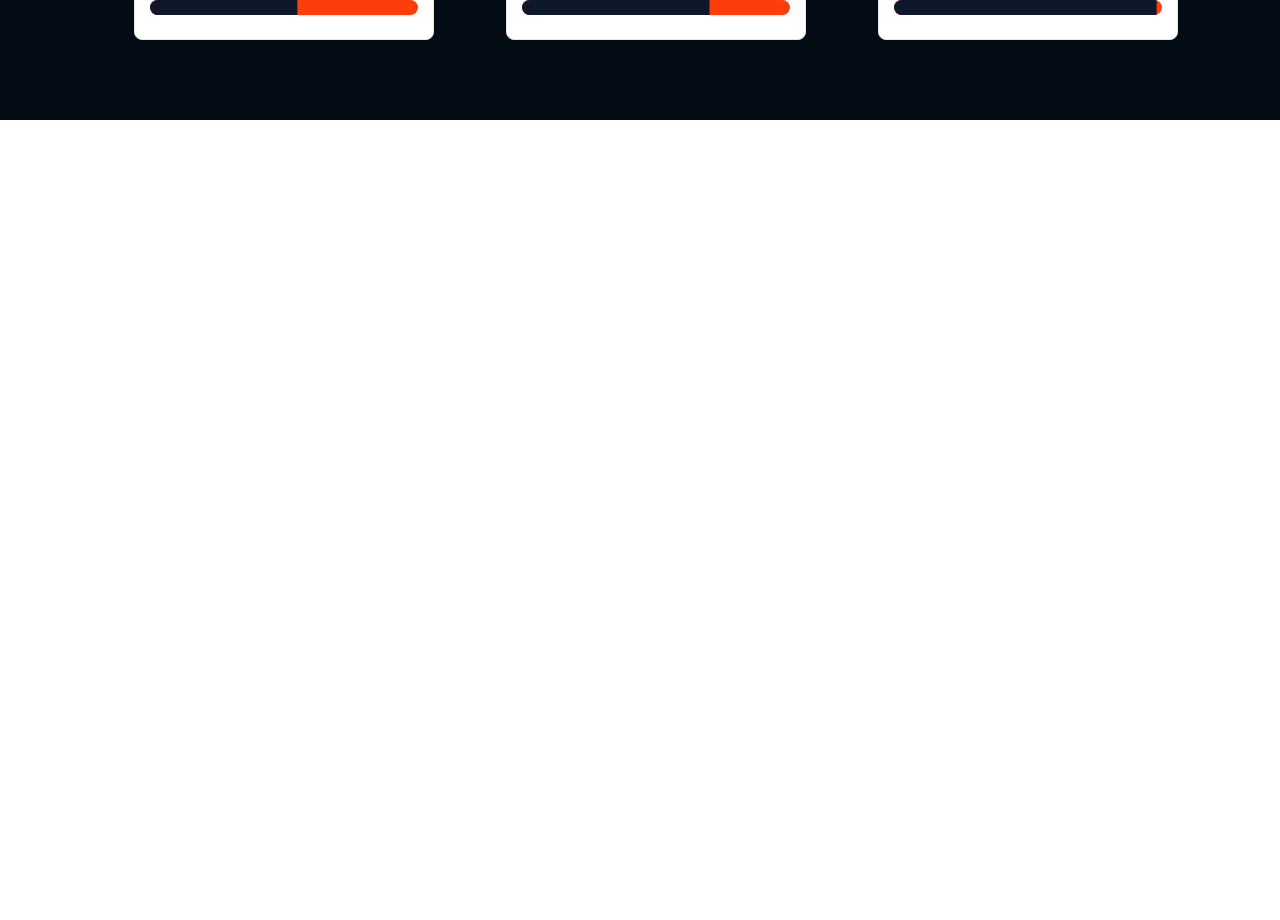
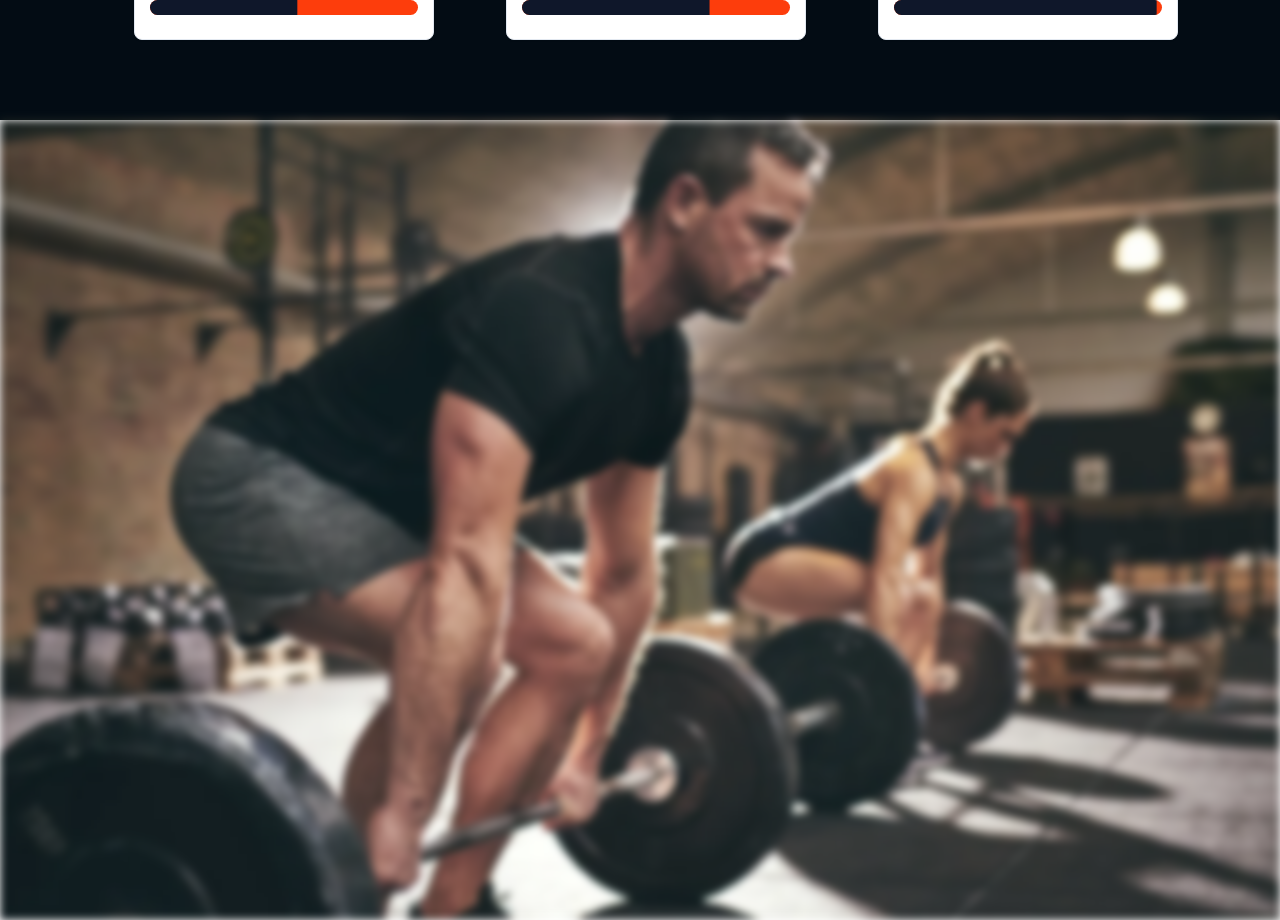
Before and after one commit to JoaquinHAcosta/gymPage, a Next.js app: page / in a window 1280 px wide. Shown: the part 2440-3360 px from the top of the page. Before the commit the page ends 2560 px from the top, so only its background shows below. Built offline with nearby package versions, Linux system fonts and the light colour scheme.

Commit message:
branched

```diff
--- a/src/app/page.tsx
+++ b/src/app/page.tsx
@@ -14,8 +14,8 @@ export default function Home() {
       <FirstSection />
       <SecondSection />
       <ThirdSection />
-      {/*<FourthSection />
-      <StatsSection />
+      <FourthSection />
+      {/*<StatsSection />
       <FifthSection />
       <PricingSection />
       <Footer /> */}
--- a/src/components/Sections/FourthSection.tsx
+++ b/src/components/Sections/FourthSection.tsx
@@ -1,14 +1,14 @@
 import React from 'react'
 import { PickClasses } from '../Shared/PickClasses'
+import { Titles } from '../Shared/Titles'
 
 export const FourthSection = () => {
   return (
     <section className="relative w-full h-screen">
-      <div className="bg-[url('/gympeople.png')] h-screen w-full bg-no-repeat bg-cover blur-sm absolute"></div>
+      <div className="bg-[url('/gympeople.png')] h-screen w-full bg-no-repeat bg-center bg-cover blur-sm absolute"></div>
       <div className="h-screen w-full blur-none flex flex-col items-center justify-center text-white">
-        <h2 className="font-bold text-[#FD3D0C] text-xl">TIME & TABLE</h2>
-        <h1 className="text-5xl font-bold">Weekly Class Schedule</h1>
-        <p className="text-xl">
+        <Titles sub="TIME & TABLE" main="Weekly Class Schedule" />
+        <p className="text-xl m-5">
           Lorem ipsum dolor sit amet, consectetur adipiscing elit, sed do
           eiusmod tempor incididunt ut labore et dolore magna aliqua.{' '}
         </p>
--- a/src/components/Sections/ThirdSection.tsx
+++ b/src/components/Sections/ThirdSection.tsx
@@ -4,7 +4,8 @@ import { carouselProps } from '@/data/gymData'
 
 export const ThirdSection = () => {
   return (
-    <section className="h-[120vh] w-full bg-[rgb(3,12,20)] bg-[linear-gradient(0deg,_rgba(3,12,20,1)_88%,_rgba(255,255,255,1)_88%)]">
+    <section className="h-[120vh] w-full  bg-[rgb(3,12,20)] bg-[linear-gradient(0deg,_rgba(3,12,20,1)_88%,_rgba(255,255,255,1)_88%)]">
+      <div className="max-w-[1350px] mx-auto">
         <div className="h-[300px] w-[80%] mx-auto border-8 border-red-600 text-white">
           Aca video
         </div>
@@ -14,6 +15,7 @@ export const ThirdSection = () => {
           </h2>
           <CarouselClasses props={carouselProps}></CarouselClasses>
         </div>
+      </div>
     </section>
   )
 }
--- a/src/components/Shared/ClassesInfo.tsx
+++ b/src/components/Shared/ClassesInfo.tsx
@@ -9,7 +9,7 @@ export const ClassesInfo = () => {
   return (
     <Accordion type="single" collapsible>
       <AccordionItem value="item-1">
-        <AccordionTrigger>Clases de Yoga</AccordionTrigger>
+        <AccordionTrigger className="h-20">Clases de Yoga</AccordionTrigger>
         <AccordionContent>
           Yes. It adheres to the WAI-ARIA design pattern.
         </AccordionContent>
--- a/src/components/Shared/PickClasses.tsx
+++ b/src/components/Shared/PickClasses.tsx
@@ -3,7 +3,7 @@ import { ClassesInfo } from './ClassesInfo'
 
 export const PickClasses = () => {
   return (
-    <Tabs defaultValue="lunes" className="w-[1100px] min-h-[500px]">
+    <Tabs defaultValue="lunes" className="lg:w-[940px] min-h-[400px]">
       <TabsList className="grid w-full grid-cols-7 bg-transparent text-white">
         <TabsTrigger value="lunes">Lunes</TabsTrigger>
         <TabsTrigger value="martes">Martes</TabsTrigger>
@@ -28,3 +28,48 @@ export const PickClasses = () => {
     </Tabs>
   )
 }
+
+const HorarioClases = [
+  {
+    lunes: [
+      { name: 'Yoga', horario: '16:30', description: 'Lorem ipsum' },
+      { name: 'Musculatura', horario: '18:30', description: 'Lorem ipsum' },
+    ],
+  },
+  {
+    martes: [
+      { name: 'Yoga', horario: '16:30', description: 'Lorem ipsum' },
+      { name: 'Musculatura', horario: '18:30', description: 'Lorem ipsum' },
+    ],
+  },
+  {
+    miercoles: [
+      { name: 'Yoga', horario: '16:30', description: 'Lorem ipsum' },
+      { name: 'Musculatura', horario: '18:30', description: 'Lorem ipsum' },
+    ],
+  },
+  {
+    jueves: [
+      { name: 'Yoga', horario: '16:30', description: 'Lorem ipsum' },
+      { name: 'Musculatura', horario: '18:30', description: 'Lorem ipsum' },
+    ],
+  },
+  {
+    viernes: [
+      { name: 'Yoga', horario: '16:30', description: 'Lorem ipsum' },
+      { name: 'Musculatura', horario: '18:30', description: 'Lorem ipsum' },
+    ],
+  },
+  {
+    sabado: [
+      { name: 'Yoga', horario: '16:30', description: 'Lorem ipsum' },
+      { name: 'Musculatura', horario: '18:30', description: 'Lorem ipsum' },
+    ],
+  },
+  {
+    domingo: [
+      { name: 'Yoga', horario: '16:30', description: 'Lorem ipsum' },
+      { name: 'Musculatura', horario: '18:30', description: 'Lorem ipsum' },
+    ],
+  },
+]
```
Lines whose indentation alone changed are shown as unchanged.
